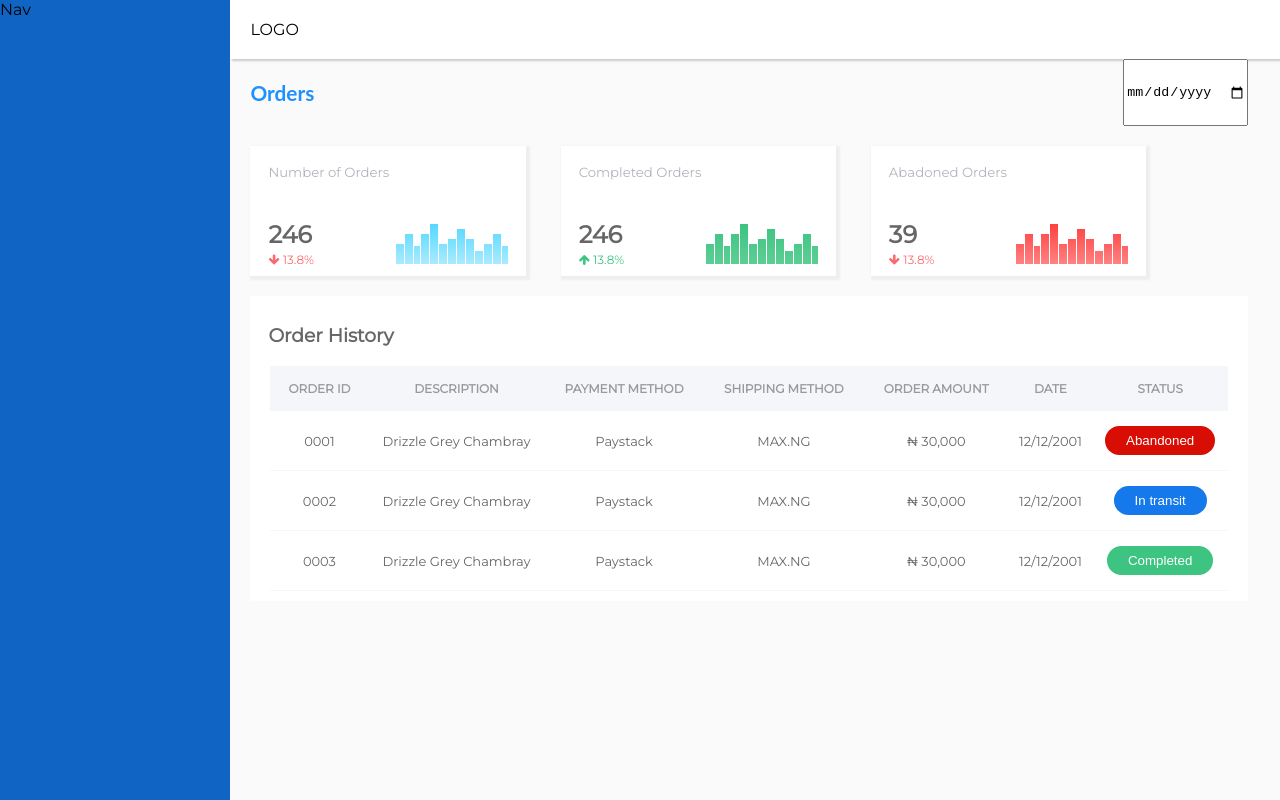
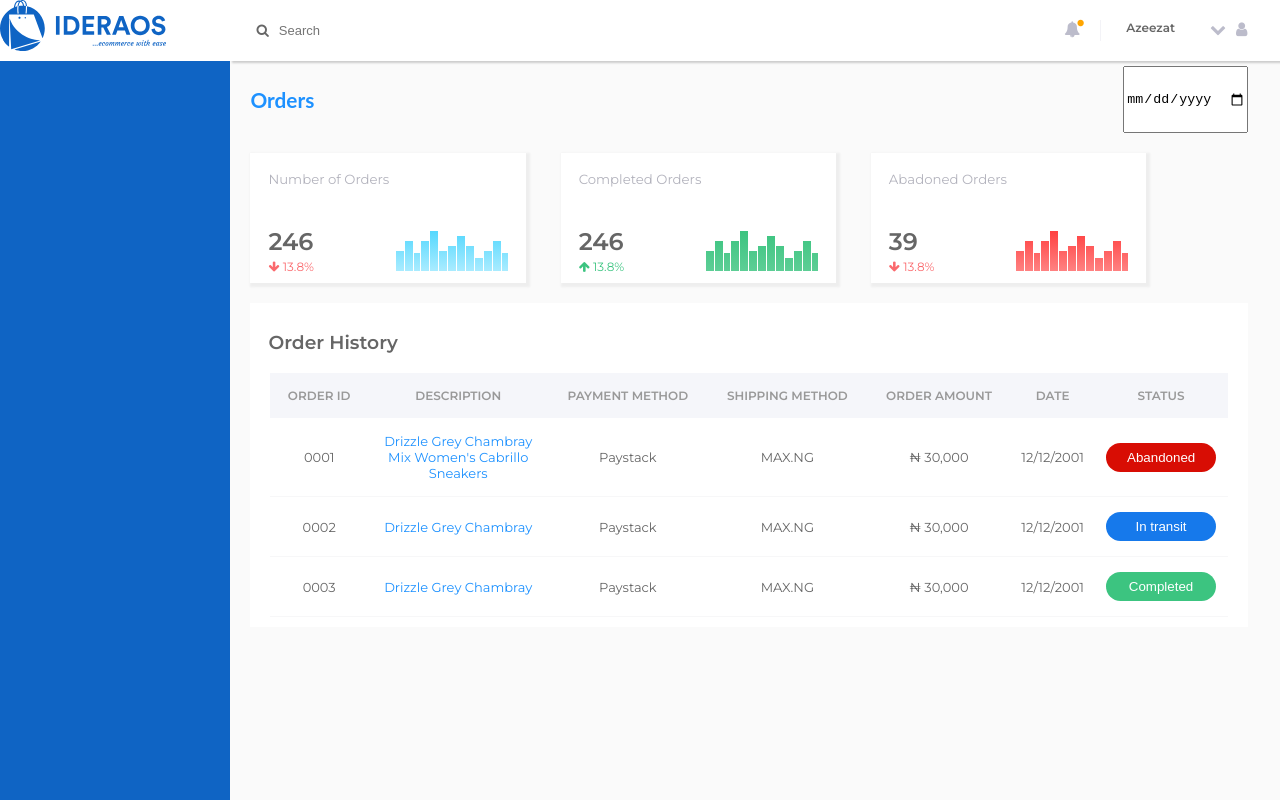
Before and after one commit to iamhabbeboy/ideraos-dashboard, a Vue app: page / in a window 1280 px wide. Built offline with nearby package versions, Linux system fonts and the light colour scheme.

Commit message:
Sidebar component updated

```diff
--- a/public/index.html
+++ b/public/index.html
@@ -6,8 +6,9 @@
     <meta name="viewport" content="width=device-width,initial-scale=1.0">
     <link rel="icon" href="<%= BASE_URL %>favicon.ico">
     <title>dashboard</title>
-    <link href="https://fonts.googleapis.com/css?family=Montserrat&display=swap" rel="stylesheet">
+    <link href="https://fonts.googleapis.com/css?family=Montserrat:400,600&display=swap" rel="stylesheet">
     <link href="https://stackpath.bootstrapcdn.com/font-awesome/4.7.0/css/font-awesome.min.css" rel="stylesheet" crossorigin="anonymous">
+
   </head>
   <body>
     <noscript>
--- a/src/App.vue
+++ b/src/App.vue
@@ -33,6 +33,7 @@
         <div class="order-history--mod">
           <OrderHistory />
         </div>
+
       </div>
     </div>
   </div>
@@ -64,6 +65,7 @@ body {
   background: #FAFAFA;
 }
 
+
 .home {
   display: flex;
 }
@@ -89,6 +91,7 @@ body {
 
 .order {
   display: flex;
+  margin-top: 5px;
 }
 
 .order h3 {
--- a/src/components/Card.vue
+++ b/src/components/Card.vue
@@ -37,8 +37,8 @@ export default {
   },
   props: {
     label: String,
-    value: Number,
-    rate: Number,
+    value: String,
+    rate: String,
     chart: String
   }
 }
--- a/src/components/Nav.vue
+++ b/src/components/Nav.vue
@@ -1,6 +1,30 @@
 <template>
   <section class="navbar">
-    <div> LOGO </div>
+    <div class="nav-block">
+      <div>
+        <div class="search">
+          <button>
+            <i class="fa fa-search"></i>
+          </button>
+          <input type="text" placeholder="Search">
+        </div>
+      </div>
+      <div class="user-profile">
+        <div>
+          <a href="#">
+            <i class="fa fa-bell"></i>
+            <span class="notification">.</span>
+          </a>
+        </div>
+        <div>Azeezat</div>
+        <div>
+          <a href="#">
+            <i class="fa fa-chevron-down"></i>
+            <i class="fa fa-user"></i>
+          </a>
+        </div>
+      </div>
+    </div>
   </section>
 </template>
 
@@ -11,4 +35,69 @@
   background: #FFF;
   box-shadow: 2px 2px 2px #ccc;
 }
+
+.nav-block {
+  display: flex;
+  width: 95%;
+}
+
+.search {
+
+}
+
+.search button {
+  background: transparent;
+  border: transparent;
+  color: #666;
+  cursor:pointer;
+  outline: none;
+}
+
+.search input[type=text] {
+  background: transparent;
+  border-color: transparent;
+  font-size: 13px;
+  outline: none;
+}
+
+.nav-block > div:nth-child(2) {
+  margin-left: auto;
+}
+
+.user-profile {
+  display: flex;
+}
+
+.user-profile a {
+  color: #BCBCCB;
+}
+
+.user-profile > div {
+  padding-left: 25px;
+}
+
+.user-profile > div:nth-child(1) {
+  border-right: 1px solid #F3F3F7;
+  padding-right: 20px;
+}
+
+.notification {
+  font-size: 60px;
+  color: orange;
+  text-decoration: none;
+  position: absolute;
+  top: -35px;
+  margin-top: 3px;
+  margin-left: -6px;
+}
+
+.user-profile > div:nth-child(2) {
+  font-weight: 600;
+  font-size: 12px;
+  color: #666;
+}
+
+.user-profile > div:nth-child(3) > a > i {
+  padding-left: 10px;
+}
 </style>
--- a/src/components/OrderHistory.vue
+++ b/src/components/OrderHistory.vue
@@ -4,7 +4,7 @@
     <table class="order-history__table">
       <tr>
         <th>order id </th>
-        <th>description </th>
+        <th class="width">description </th>
         <th>payment method </th>
         <th> shipping method </th>
         <th>order amount </th>
@@ -13,7 +13,7 @@
       </tr>
       <tr>
         <td>0001</td>
-        <td>Drizzle Grey Chambray </td>
+        <td><a href="#">Drizzle Grey Chambray Mix Women's Cabrillo Sneakers</a></td>
         <td>Paystack</td>
         <td> MAX.NG </td>
         <td>&#8358; 30,000</td>
@@ -24,7 +24,7 @@
       </tr>
       <tr>
         <td>0002</td>
-        <td>Drizzle Grey Chambray </td>
+        <td><a href="#">Drizzle Grey Chambray </a></td>
         <td>Paystack</td>
         <td> MAX.NG </td>
         <td>&#8358; 30,000</td>
@@ -35,7 +35,7 @@
       </tr>
       <tr>
         <td>0003</td>
-        <td>Drizzle Grey Chambray </td>
+        <td><a href="#">Drizzle Grey Chambray</a> </td>
         <td>Paystack</td>
         <td> MAX.NG </td>
         <td>&#8358; 30,000</td>
@@ -74,6 +74,15 @@
   color: #666;
 }
 
+.order-history__table .width {
+  width: 150px;
+}
+
+.order-history__table td a {
+  color: #1D91FF;
+  text-decoration: none;
+}
+
 .order-history__table tr th {
   background: #F5F6FA;
   padding: 15px;
@@ -90,6 +99,7 @@
 
 .button {
   padding: 5px 19px;
+  width: 110px;
   background: #ccc;
   border-radius: 20px;
   border-color: transparent;
--- a/src/components/Sidebar.vue
+++ b/src/components/Sidebar.vue
@@ -1,7 +1,8 @@
 <template>
   <div class="sidebar">
-      <!-- <img src="./src/Logo.svg" /> -->
-      Nav
+    <div class="logo-section">
+      <img src="@/assets/Logo.svg" alt="Logo"/>
+    </div>
   </div>
 </template>
 
@@ -14,4 +15,8 @@
   left: 0;
   top: 0;
 }
+.logo-section {
+  background: #FFF;
+  padding-bottom: 6px;
+}
 </style>
```
Also changed, not shown: src/assets/Logo.svg (renamed from public/Logo.svg), src/assets/logo.png (deleted).
